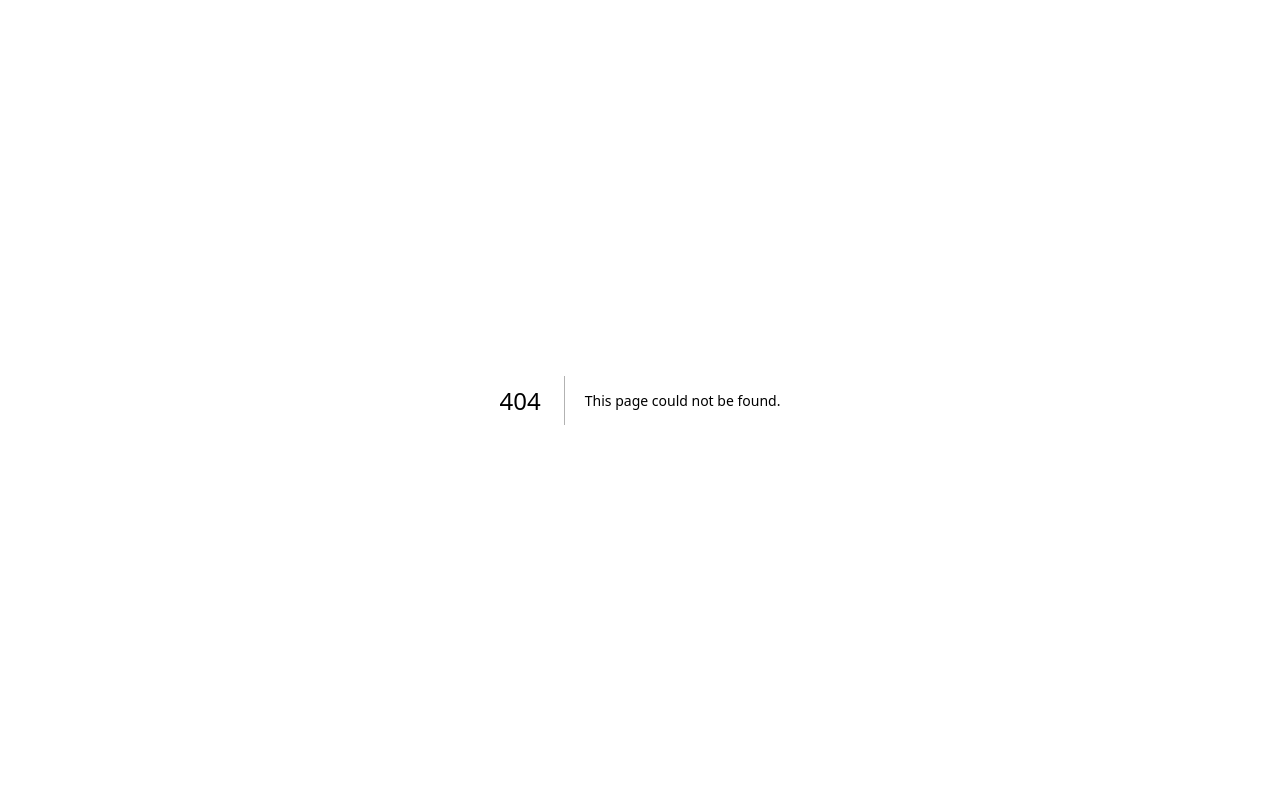
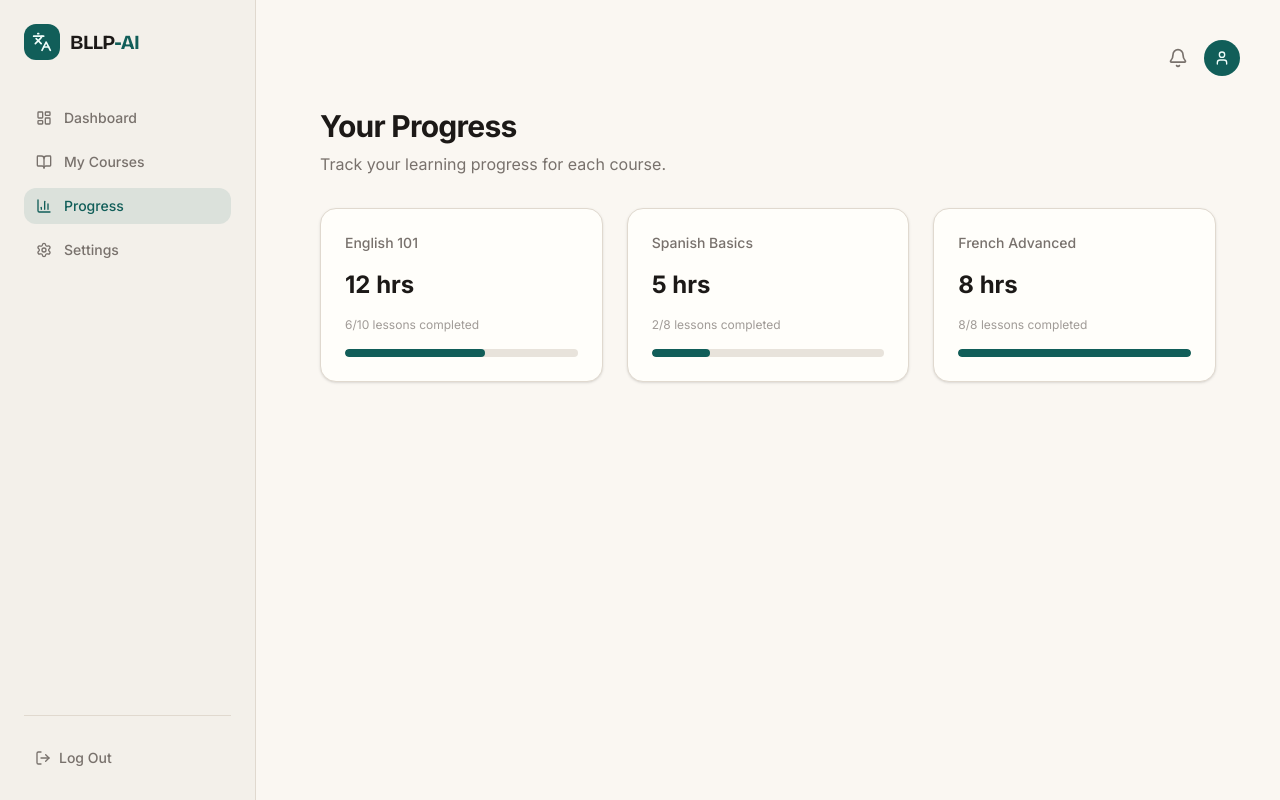
Before and after one commit to Language-Learning-Web-App/bilingual-language-learning-platform, a Next.js app: page /dashboard/progress in a window 1280 px wide. Before the commit this address had no page. Built offline with nearby package versions, Linux system fonts and the light colour scheme; no server answers.

Commit message:
progress page interface
running into the same issue with Firestore, so this is only the interface. It doesn't use the actual data for a specific user

```diff
--- a/app/dashboard/layout.tsx
+++ b/app/dashboard/layout.tsx
@@ -25,8 +25,8 @@ import { CoursesProvider } from "./courses-context";
 const navItems = [
   { href: "/dashboard", label: "Dashboard", icon: LayoutDashboard },
   { href: "/dashboard/courses", label: "My Courses", icon: BookOpen },
-  { href: "#", label: "Progress", icon: BarChart3 },
-  { href: "#", label: "Settings", icon: Settings },
+  { href: "/dashboard/progress", label: "Progress", icon: BarChart3 },
+  { href: "/dashboard/settings", label: "Settings", icon: Settings },
 ];
 
 function SidebarContent({
--- /dev/null
+++ b/app/dashboard/progress/page.tsx
@@ -0,0 +1,66 @@
+"use client";
+
+import { motion } from "framer-motion";
+
+const fadeUp = {
+  hidden: { opacity: 0, y: 20 },
+  show: { opacity: 1, y: 0, transition: { duration: 0.4 } },
+};
+
+// Mock data for UI demonstration
+const mockProgress = [
+  { course: "English 101", hours: 12, completedLessons: 6, totalLessons: 10 },
+  { course: "Spanish Basics", hours: 5, completedLessons: 2, totalLessons: 8 },
+  { course: "French Advanced", hours: 8, completedLessons: 8, totalLessons: 8 },
+];
+
+export default function ProgressPage() {
+  return (
+    <motion.div
+      variants={fadeUp}
+      initial="hidden"
+      animate="show"
+      className="max-w-4xl mx-auto space-y-8"
+    >
+      {/* Header */}
+      <div>
+        <h1 className="text-3xl font-bold tracking-tight">Your Progress</h1>
+        <p className="text-muted-foreground mt-2">
+          Track your learning progress for each course.
+        </p>
+      </div>
+
+      {/* Progress Cards */}
+      <div className="grid gap-6 sm:grid-cols-2 lg:grid-cols-3">
+        {mockProgress.map((course, i) => {
+          const progressPercent =
+            (course.completedLessons / course.totalLessons) * 100;
+
+          return (
+            <motion.div
+              key={i}
+              variants={fadeUp}
+              className="rounded-xl border bg-card p-6 shadow-sm space-y-4"
+            >
+              <p className="text-sm text-muted-foreground font-medium">
+                {course.course}
+              </p>
+              <p className="text-2xl font-bold">{course.hours} hrs</p>
+              <p className="text-xs text-muted-foreground/70">
+                {course.completedLessons}/{course.totalLessons} lessons completed
+              </p>
+
+              {/* Progress Bar */}
+              <div className="w-full h-2 bg-muted rounded-full overflow-hidden">
+                <div
+                  className="h-2 bg-primary rounded-full"
+                  style={{ width: `${progressPercent}%` }}
+                />
+              </div>
+            </motion.div>
+          );
+        })}
+      </div>
+    </motion.div>
+  );
+}
--- a/app/lib/firebase-config.ts
+++ b/app/lib/firebase-config.ts
@@ -1,6 +1,6 @@
 import { initializeApp, getApps } from "firebase/app";
 import { getAuth } from "firebase/auth";
-// import { getFirestore } from "firebase/firestore";
+//import { getFirestore } from "firebase/firestore";
 
 
 const firebaseConfig = {
@@ -16,5 +16,5 @@ const firebaseConfig = {
 const app = getApps().length ? getApps()[0] : initializeApp(firebaseConfig);
 
 export const auth = getAuth(app);
-// export const db = getFirestore(app);
+//export const db = getFirestore(app);
 export default app;
```
